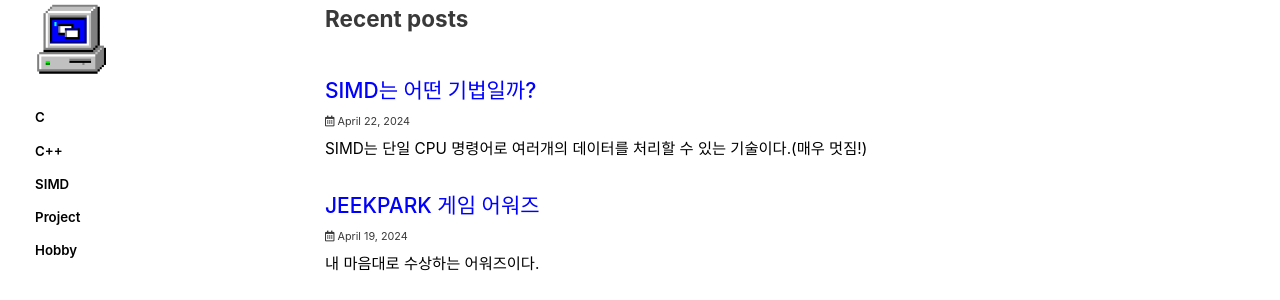
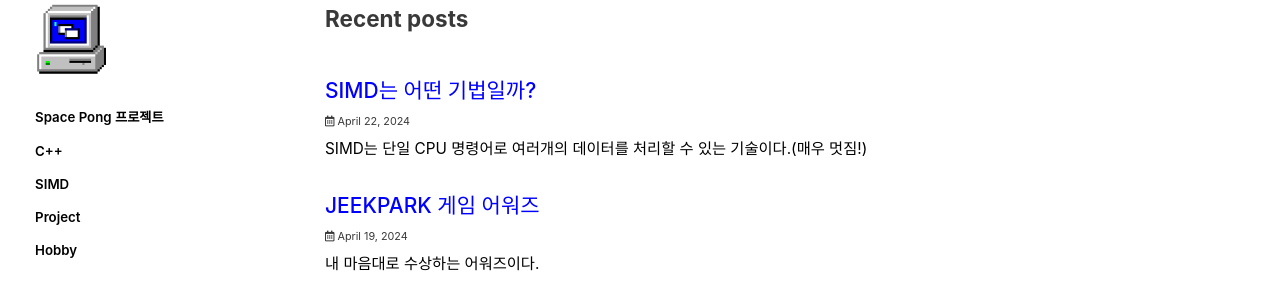
Before and after one commit to space-pong/space-pong.github.io, a Jekyll site: the page built from index.html, in a window 1280 px wide. Shown: the part 129-429 px from the top of the page. Built offline with Jekyll 4.4.1, drawn with Linux system fonts in a browser that asks for light colours; cached includes are drawn as plain includes; some web fonts are replaced; the list of posts is cut into pages by our own code.

Commit message:
Add: space pong 프로젝트 페이지

```diff
--- a/_data/navigation.yml
+++ b/_data/navigation.yml
@@ -18,8 +18,8 @@ main:
 # sidebar navigation (categories)
 # 2022.02.15 sidebar update : simple ver.
 categories:
-  - title: "C"
-    url: /categories/c/
+  - title: "Space Pong 프로젝트"
+    url: /space-pong-project/
   - title: "C++"
     url: /categories/cpp/
   - title: "SIMD"
--- /dev/null
+++ b/_pages/space-pong-project.md
@@ -0,0 +1,10 @@
+---
+title: "Space Pong 프로젝트"
+permalink: /space-pong-project/
+layout: single
+comments: false
+---
+
+# Space Pong 프로젝트
+
+test test test.
```
